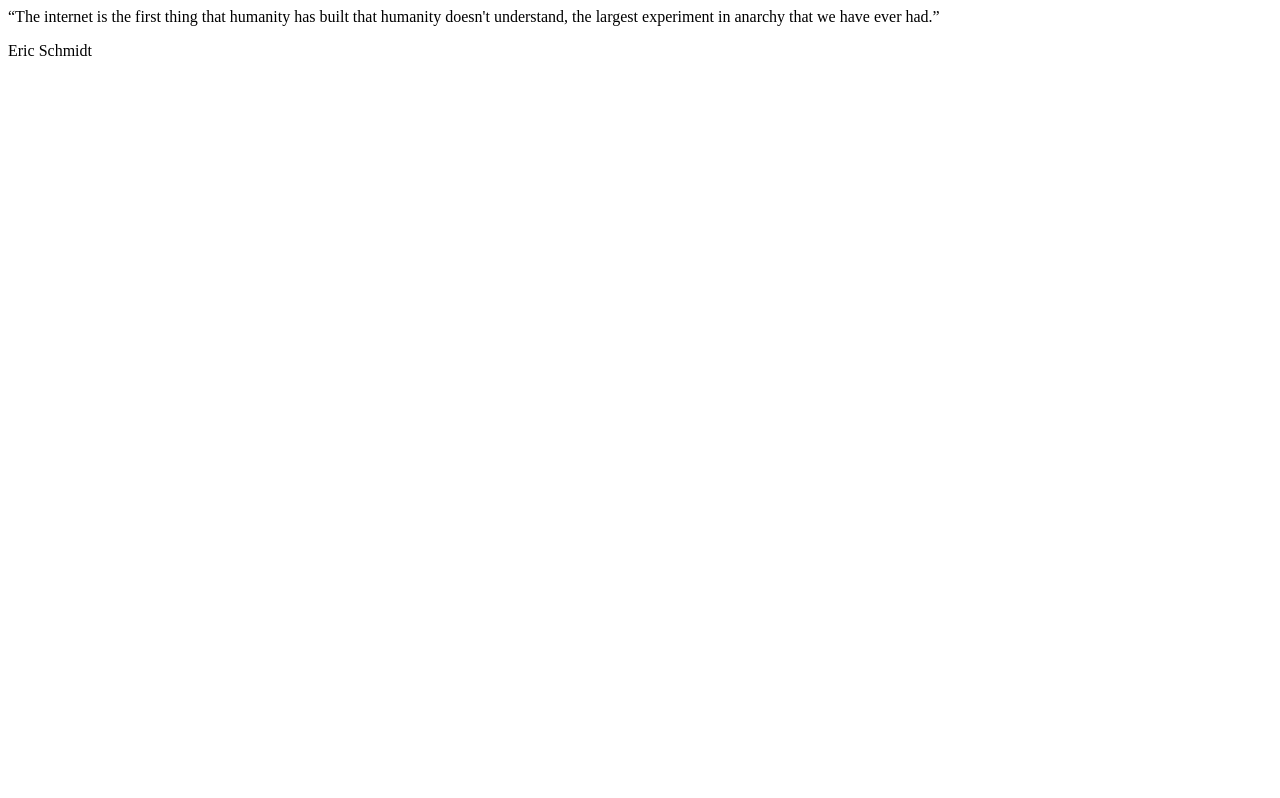
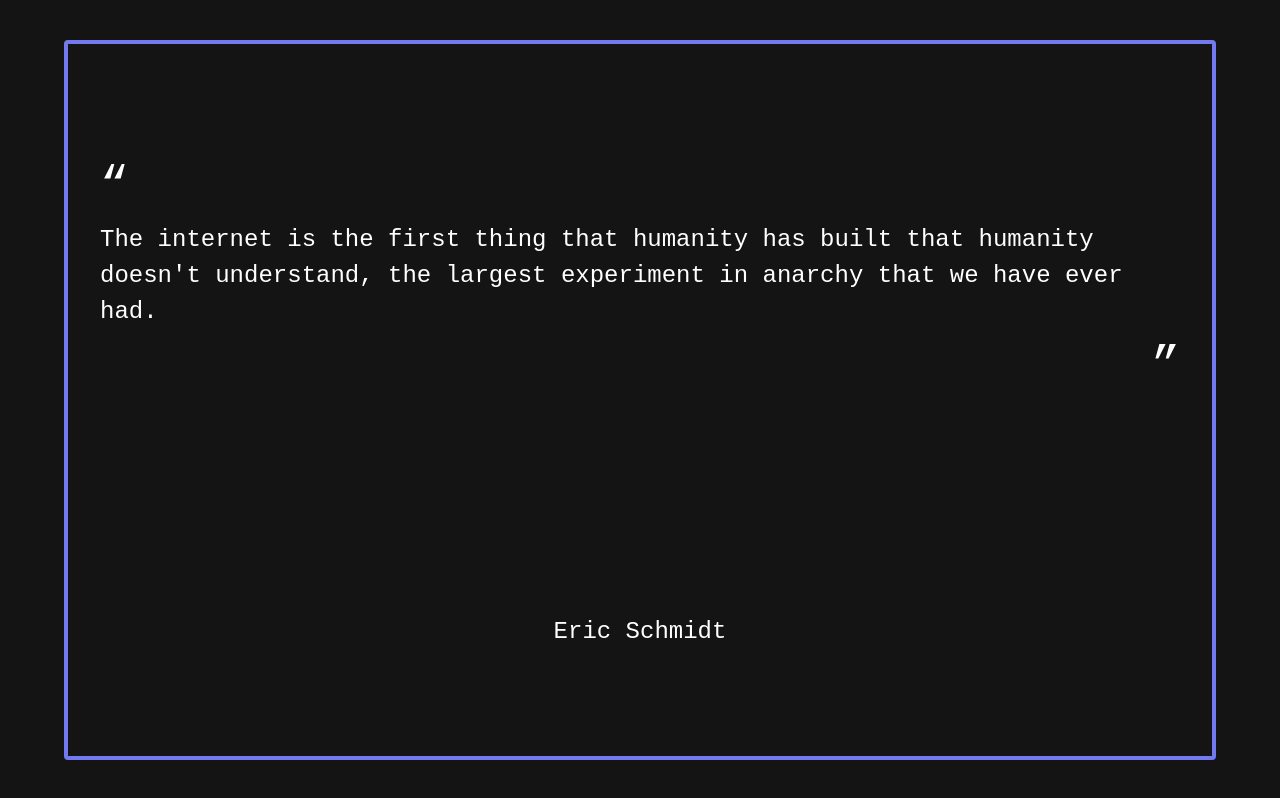
Before and after one commit to Traciehc/quote-card-express, a website: page public/index.html in a window 1280 px wide. Drawn offline with Linux system fonts and the light colour scheme.

Commit message:
corrected typo in file

```diff
--- a/public/index.html
+++ b/public/index.html
@@ -3,7 +3,7 @@
 <head>
     <meta charset="UTF-8">
     <meta name="viewport" content="width=device-width, initial-scale=1.0">
-    <link rel="stylessheet" href="./css/style.css">
+    <link rel="stylesheet" href="./css/style.css">
     <title>Quote Card</title>
 </head>
 <body>
@@ -18,6 +18,7 @@
 
 
         </article>
+
     </main>
     <script src="./js/index.js"></script>
 </body>
```
